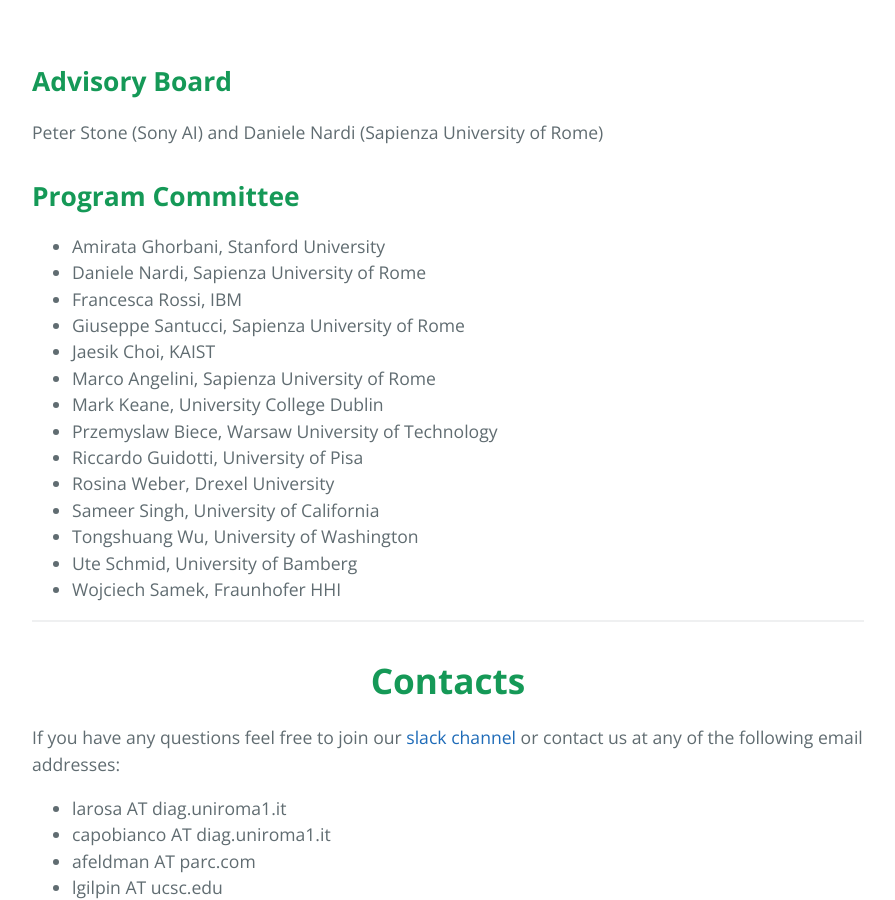
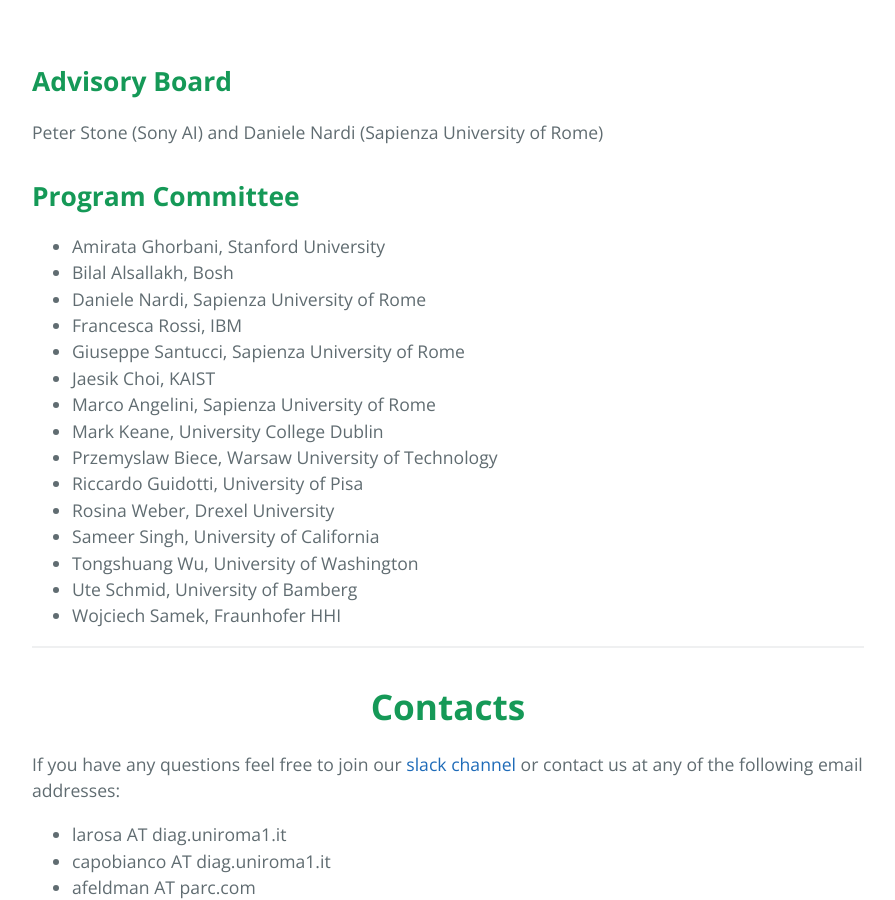
Before and after one commit to xai4debugging/xai4debugging.github.io, a Jekyll site: the page built from index.md, in a window 1280 px wide and 900 px high, scrolled down 5421 px. Shown: the whole window, without its empty margins (192-1087 px from the left). Built offline with Jekyll 4.4.1, drawn with Linux system fonts in a browser that asks for light colours.

Commit message:
added Alsallakh

```diff
--- a/index.md
+++ b/index.md
@@ -264,6 +264,7 @@ Peter Stone (Sony AI) and Daniele Nardi (Sapienza University of Rome)
 
 ## **Program Committee**
 - Amirata Ghorbani, Stanford University
+- Bilal Alsallakh, Bosh
 - Daniele Nardi, Sapienza University of Rome
 - Francesca Rossi, IBM
 - Giuseppe Santucci, Sapienza University of Rome
```
